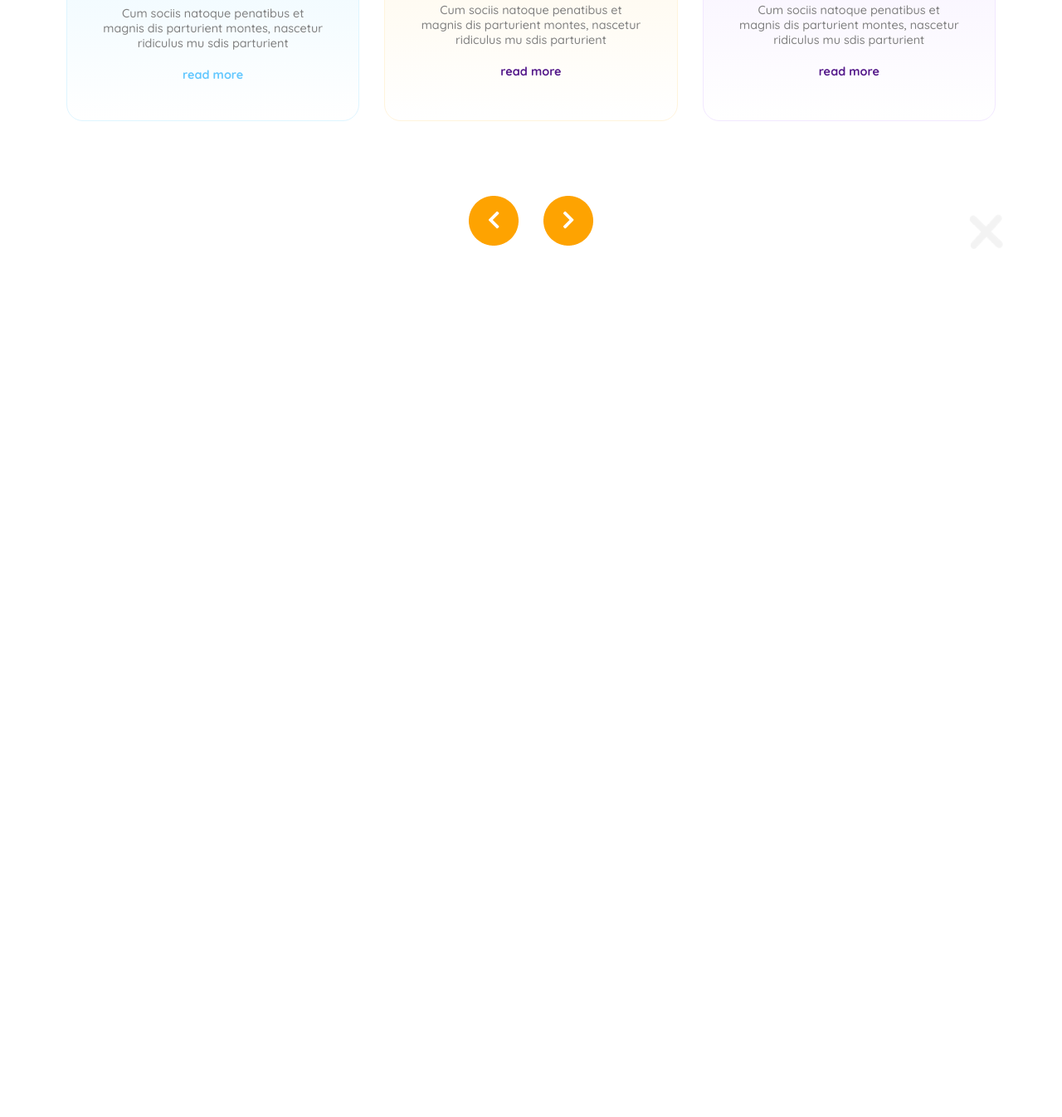
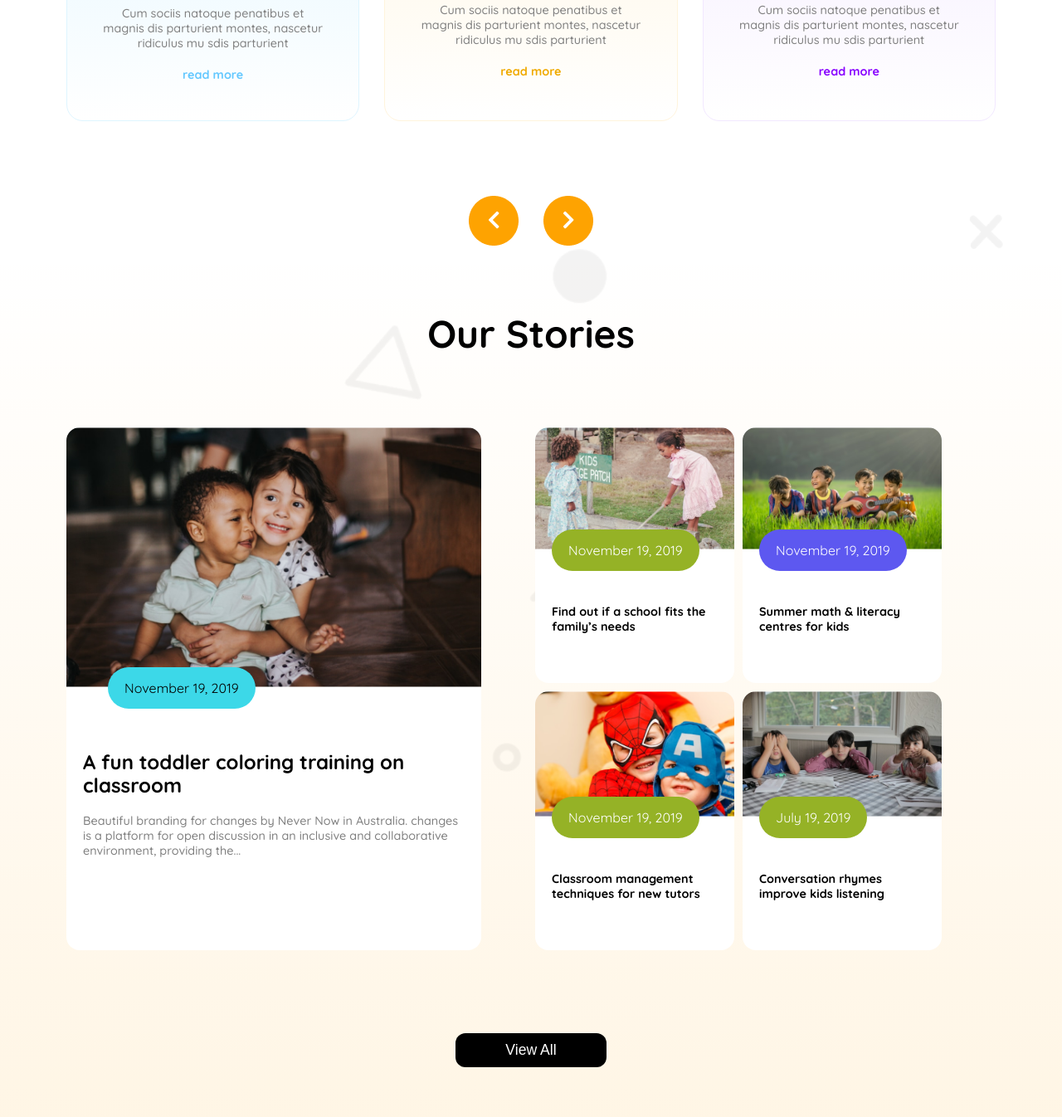
Before and after one commit to shazzed-76/B11-assignment-02, a plain HTML site: page index.html in a window 1280 px wide. Shown: the part 1130-2476 px from the top of the page at 83% size. Before the commit the page ends 1430 px from the top, so only its background shows below. Drawn offline with Linux system fonts and the light colour scheme.

Commit message:
second story section added

```diff
--- a/index.html
+++ b/index.html
@@ -65,6 +65,8 @@
         <section class="first-section ">
             <div class="standard-section-container">
                 <h3 class="banner-title standard-title">Standard Curriculum</h3>
+
+                <!-- main container of three card section-->
                 <div class="card-container display-flex">
                     <div class="child-container first-card display-flex">
                         <div class="card-img">
@@ -84,7 +86,7 @@
                         <p class="card-description">Cum sociis natoque penatibus et magnis
                             dis parturient montes, nascetur ridiculus
                             mu sdis parturient</p>
-                        <a class="text-decoration card-link" href="">read more</a>
+                        <a class="text-decoration card-link second-link" href="">read more</a>
                     </div>
                     <div class="child-container third-card display-flex">
                         <div class="card-img">
@@ -94,7 +96,7 @@
                         <p class="card-description">Cum sociis natoque penatibus et magnis
                             dis parturient montes, nascetur ridiculus
                             mu sdis parturient</p>
-                        <a class="text-decoration card-link" href="">read more</a>
+                        <a class="text-decoration card-link third-link" href="">read more</a>
                     </div>
                 </div>
 
@@ -109,6 +111,86 @@
             </div>
         </section>
         <!-- first section end -->
+
+        <!--second section start-->
+        <section class="second-section">
+            <div class="story-container">
+                <h3 class="banner-title standard-title">Our Stories</h3>
+
+                <!--main container of two column-->
+                <div class="second-card-container  display-flex">
+
+
+                    <div class="second-card-child-container media-display bg-color">
+
+                        <div class="second-card-img-container">
+                            <img src="assets/story-1.png" alt="">
+                            <div class="primary-btn ">November 19, 2019</div>
+                        </div>
+
+                        <div class="second-card-text-container">
+                            <h4 class="banner-title standard-title">A fun toddler coloring training
+                                on classroom</h4>
+
+                            <p class="card-description">Beautiful branding for changes by Never Now in Australia.
+                                changes is a platform for open discussion in an inclusive and
+                                collaborative environment, providing the...</p>
+                        </div>
+                    </div>
+
+                    <!--four mini cards start-->
+                    <div class="second-card-child-container mini-cards-container">
+
+                        <div class="mini-card">
+                            <div class="mini-card-img-container">
+                                <img src="assets/story-2.png" alt="">
+                                <div class="primary-btn mini-card-btn">November 19, 2019</div>
+                            </div>
+                            <h5>Find out if a school fits the
+                                family’s needs</h5>
+                        </div>
+
+                        <div class="mini-card">
+                            <div class="mini-card-img-container">
+                                <img src="assets/story-3.png" alt="">
+                                <div class="primary-btn mini-card-btn mini-card-bg">November 19, 2019</div>
+                            </div>
+                            <h5>Summer math & literacy
+                                centres for kids</h5>
+                        </div>
+
+                        <div class="mini-card">
+                            <div class="mini-card-img-container">
+                                <img src="assets/story-4.png" alt="">
+                                <div class="primary-btn mini-card-btn">November 19, 2019</div>
+                            </div>
+                            <h5>Classroom management
+                                techniques for new tutors</h5>
+                        </div>
+
+                        <div class="mini-card">
+                            <div class="mini-card-img-container">
+                                <img src="assets/story-5.png" alt="">
+                                <div class="primary-btn mini-card-btn">July 19, 2019</div>
+                            </div>
+                            <h5>Conversation rhymes
+                                improve kids listening</h5>
+                        </div>
+
+                    </div>
+
+                    <!--four mini cards end-->
+
+                </div>
+
+                <div class="second-section-btn text-align">
+                    <button class="btn">View All</button>
+                </div>
+            </div>
+        </section>
+
+        <!--second section start-->
+
     </main>
     <footer></footer>
 </body>
--- a/style/main-stylesheet.css
+++ b/style/main-stylesheet.css
@@ -22,6 +22,21 @@ body {
 }
 
 /*shared related style*/
+
+.bg-color {
+    background-color: #ffffff;
+}
+
+
+.primary-btn {
+    background-color: #3CD8E8;
+    padding: 15px 20px;
+    display: inline-block;
+    text-align: center;
+    border-radius: 50px;
+    margin-left: 50px;
+}
+
 .primary-color {
     color: rgba(254, 163, 1, 1);
 }
@@ -50,16 +65,23 @@ body {
     text-decoration: none;
 }
 
+.text-align {
+    text-align: center;
+}
 
 .font-style {
     color: #000000;
     font-weight: 700;
 }
 
+.primary-font-size {
+    font-size: 1.5rem;
+}
 
 /*header section*/
 .header,
-.standard-section-container {
+.standard-section-container,
+.story-container {
     max-width: 1160px;
     margin: 0 auto;
     padding: 20px 20px 0 20px;
@@ -145,7 +167,8 @@ body {
     margin-bottom: 30px;
 }
 
-.banner-btn button {
+.banner-btn button,
+.second-section-btn button {
     background-color: #000000;
 }
 
@@ -156,10 +179,13 @@ body {
 }
 
 /*first section related style*/
+
 .first-section {
-    background: url(../assets/bg.png);
+    background-image: url(../assets/bg.png);
     background-repeat: no-repeat;
     background-size: cover;
+
+
 }
 
 .card-container {
@@ -249,6 +275,91 @@ body {
 }
 
 
+/*second section related style*/
+
+.second-section {
+    background-image:
+        url(../assets/bg.png),
+        linear-gradient(to top, rgba(254, 163, 1, 0.1), rgba(255, 255, 255, 0));
+    background-repeat: no-repeat;
+    background-size: cover;
+
+}
+
+.second-card-img-container img,
+.mini-card-img-container img {
+    margin-bottom: -28px;
+}
+
+.mini-card-btn {
+    margin-left: 20px;
+    background-color: #95B226;
+    color: #ffffff;
+}
+
+.mini-card-bg {
+    background-color: #5D58F0;
+}
+
+.second-card-container {
+    justify-content: space-between;
+
+}
+
+.second-card-img-container img,
+.mini-card-img-container img {
+    width: 100%;
+    height: auto;
+    border-radius: 16px 16px 0 0;
+}
+
+.second-card-child-container {
+    max-width: 500px;
+    height: 630px;
+    border-radius: 16px;
+}
+
+.second-card-text-container {
+    padding: 0 20px;
+
+}
+
+.second-card-text-container h4 {
+    font-size: 1.5rem;
+    text-align: left;
+    margin-bottom: 20px;
+    line-height: 28px;
+
+}
+
+
+.mini-cards-container {
+    display: grid;
+    grid-template-columns: repeat(2, 1fr);
+    gap: 10px;
+    margin: 0 auto;
+}
+
+.mini-card {
+    max-width: 240px;
+    border-radius: 16px;
+    background-color: #ffffff;
+
+}
+
+.mini-card h5 {
+    font-size: 0.9rem;
+    font-weight: 700;
+    color: #000000;
+    margin-top: 40px;
+    padding: 0 20px 50px;
+}
+
+
+.second-section-btn {
+    padding: 100px 0 60px;
+}
+
 /*media query for mobile device*/
 @media screen and (max-width: 576px) {
 
@@ -300,4 +411,27 @@ body {
     .tow-side-arrow {
         display: none;
     }
+
+    /*second-section*/
+    .media-display {
+        display: none;
+    }
+
+    .mini-cards-container {
+        grid-template-columns: 1fr;
+        gap: 30px;
+    }
+
+    .second-card-child-container {
+        height: 100%;
+    }
+
+    .mini-card {
+        max-width: 370px;
+    }
+
+    .mini-card h5 {
+        padding: 20px 20px 80px;
+    }
+
 }
```
